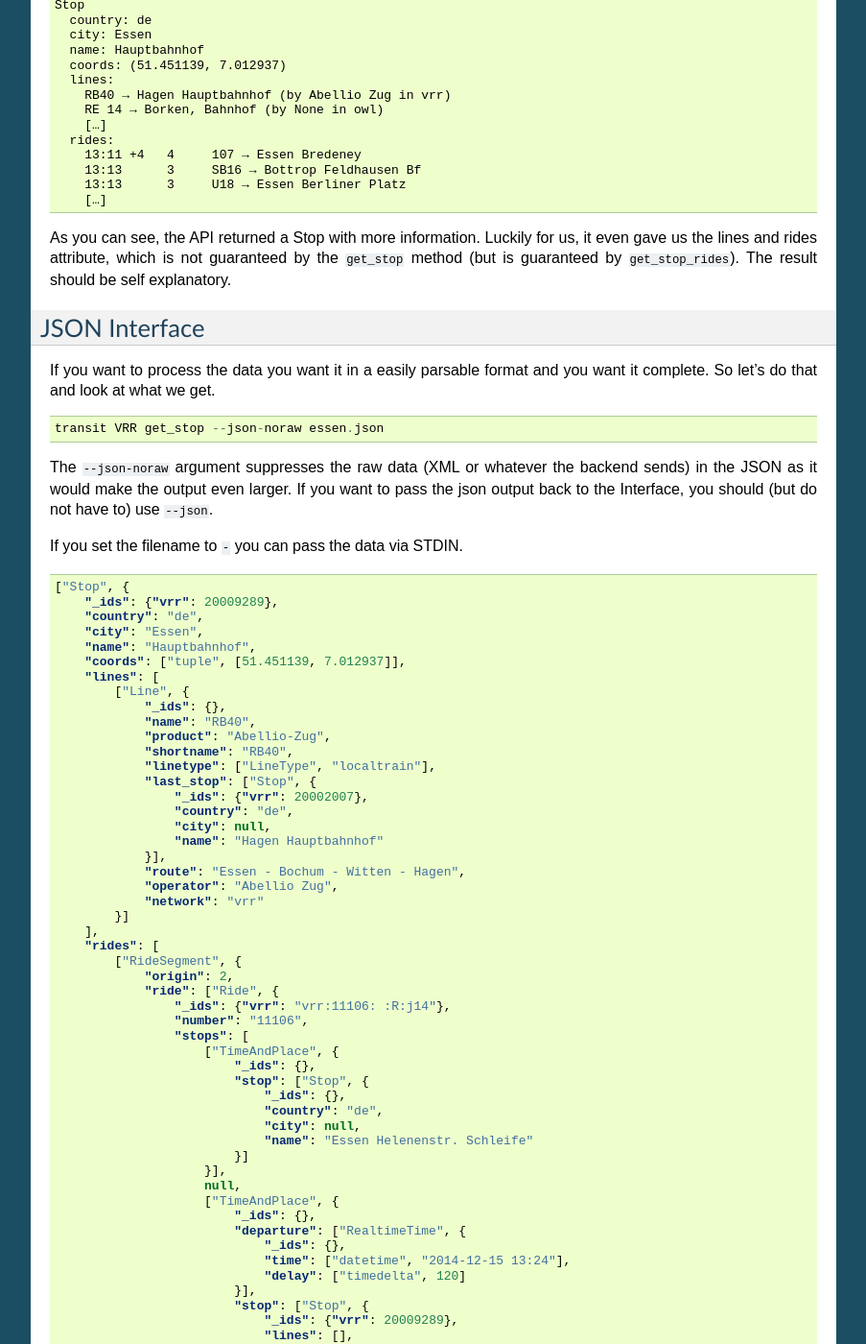
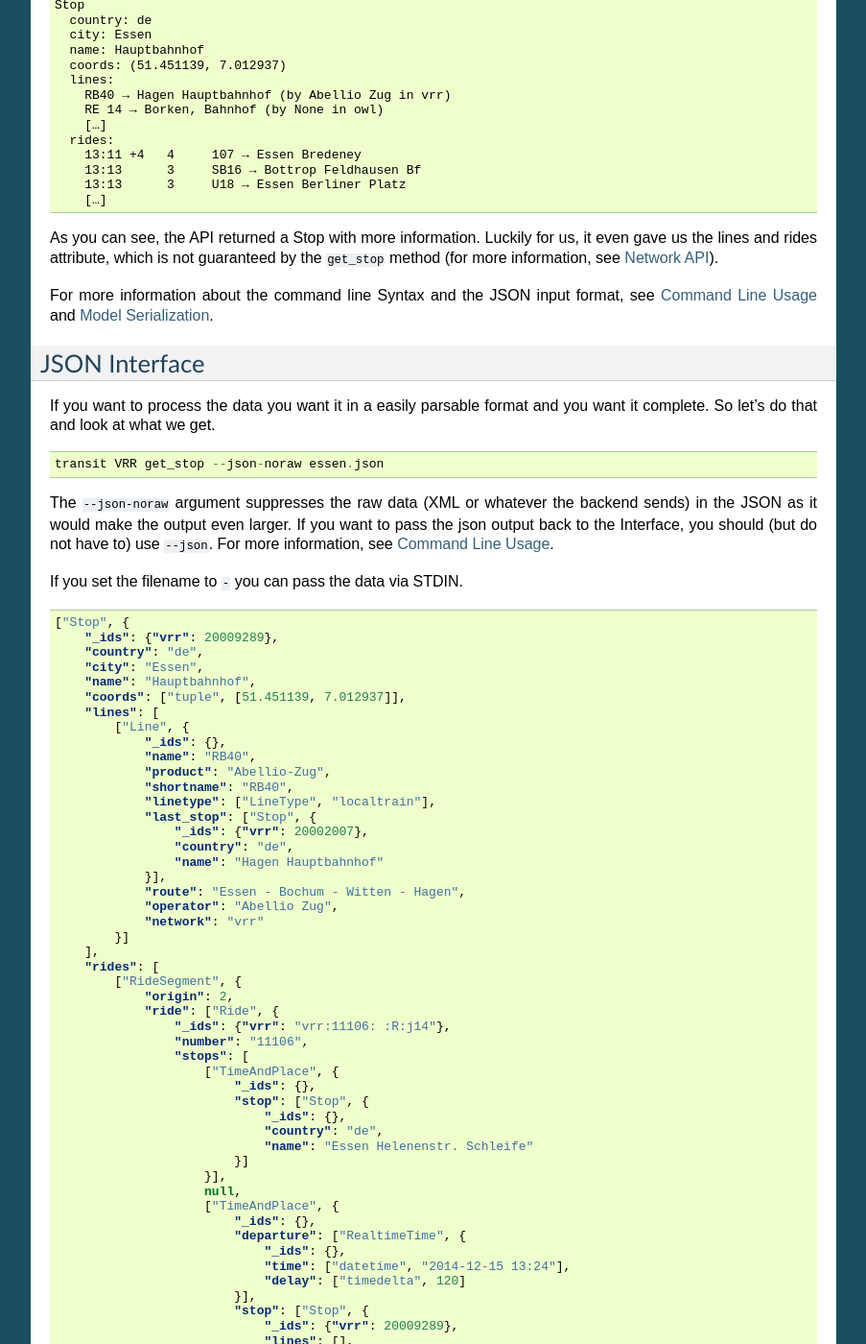
Before and after one commit to codingcatgirl/choo, a Sphinx documentation site: the page built from docs/transit/start.rst, in a window 1280 px wide and 1400 px high, scrolled down 486 px. Shown: the whole window at 96% size, without its empty margins (198-1101 px from the left). Built offline with Sphinx 7.4.7, drawn with Linux system fonts in a browser that asks for light colours; some of the changed text lies outside the part shown.

Commit message:
doc links

```diff
--- a/docs/transit/start.rst
+++ b/docs/transit/start.rst
@@ -41,7 +41,13 @@ The API method ``get_stop`` tries to get as much information as possible about a
         13:13      3     U18 → Essen Berliner Platz
         […]
 
-As you can see, the API returned a Stop with more information. Luckily for us, it even gave us the lines and rides attribute, which is not guaranteed by the ``get_stop`` method (but is guaranteed by ``get_stop_rides``). The result should be self explanatory.
+As you can see, the API returned a Stop with more information. Luckily for us, it even gave us the lines and rides attribute, which is not guaranteed by the ``get_stop`` method (for more information, see `Network API`_).
+
+For more information about the command line Syntax and the JSON input format, see `Command Line Usage`_ and `Model Serialization`_.
+
+.. _`Command Line Usage`: cli
+.. _`Network API`: api
+.. _`Model Serialization`: serializing
 
 JSON Interface
 --------------
@@ -52,7 +58,7 @@ If you want to process the data you want it in a easily parsable format and you
 
     transit VRR get_stop --json-noraw essen.json
 
-The ``--json-noraw`` argument suppresses the raw data (XML or whatever the backend sends) in the JSON as it would make the output even larger. If you want to pass the json output back to the Interface, you should (but do not have to) use ``--json``.
+The ``--json-noraw`` argument suppresses the raw data (XML or whatever the backend sends) in the JSON as it would make the output even larger. If you want to pass the json output back to the Interface, you should (but do not have to) use ``--json``. For more information, see `Command Line Usage`_.
 
 If you set the filename to ``-`` you can pass the data via STDIN.
 
@@ -74,7 +80,6 @@ If you set the filename to ``-`` you can pass the data via STDIN.
                 "last_stop": ["Stop", {
                     "_ids": {"vrr": 20002007},
                     "country": "de",
-                    "city": null,
                     "name": "Hagen Hauptbahnhof"
                 }],
                 "route": "Essen - Bochum - Witten - Hagen",
@@ -94,7 +99,6 @@ If you set the filename to ``-`` you can pass the data via STDIN.
                             "stop": ["Stop", {
                                 "_ids": {},
                                 "country": "de",
-                                "city": null,
                                 "name": "Essen Helenenstr. Schleife"
                             }]
                         }],
@@ -125,7 +129,6 @@ If you set the filename to ``-`` you can pass the data via STDIN.
                             "stop": ["Stop", {
                                 "_ids": {"vrr": 20009832},
                                 "country": "de",
-                                "city": null,
                                 "name": "Essen Altenessen Bf Schleife"
                             }]
                         }]
@@ -155,8 +158,8 @@ First, we can see that the API returns a stop – the stop we gave as input –
 
 **Line**
     In the ``lines`` attribute all lines that can be reached from this stop are listed. In this excerpt, only one line is listed.
-    Note that in its ``last_stop`` attribute the stop is not fully described: The ``city`` attribute is null.
-    **Every attribute that has no data available will be missing or null.**
+    Note that in its ``last_stop`` attribute the stop is not fully described: The ``city`` attribute is missing.
+    **Every attribute that has no data available will be missing.**
     To get the full information about this Stop, you would also pass it to the ``get_stop`` method.
 
 In the ``rides`` attribute the next rides that pass this station are listed. To understand this, let's talk about how rides work:
@@ -184,6 +187,8 @@ In the ``rides`` attribute the next rides that pass this station are listed. To
     A real time time object consists of a ``time`` attribute``, which is always a ``datetime`` object in the ``YYYY-MM-DD HH:MM`` format and an optional ``delay`` attribute, which is the currently expected delay as a ``timedelta`` object in seconds.
 
     If the ``delay`` attribute is missing, no real time data is available. If the ride is on time the delay will be 0 seconds.
+
+For more information about the JSON format, see `Model Serialization`_.
 
 Python Interface
 ----------------
```
Also changed, not shown: docs/transit/serializing.rst (+53 -1 lines).
